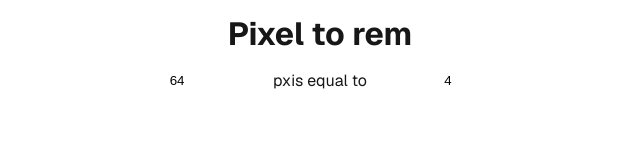
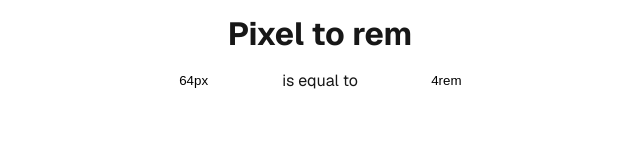
Before and after one commit to jordan-mace/au, a Next.js app: page /projects/px-to-rem in a window 1280 px wide. Shown: the part 156-300 px from the top of the page, without its empty margins (320-960 px from the left). Built offline with nearby package versions, Linux system fonts and the light colour scheme.

Commit message:
Fix px-to-rem cursor

```diff
--- /dev/null
+++ b/src/app/projects/px-to-rem/ControlledInput.tsx
@@ -0,0 +1,21 @@
+import React, { useEffect, useRef, useState } from 'react';
+
+type InputProps = React.ComponentProps<'input'>;
+const ControlledInput: React.FC<InputProps> = (props) => {
+   const { value, onChange, ...rest } = props;
+   const [cursor, setCursor] = useState<number | null>(null);
+   const ref = useRef<HTMLInputElement>(null);
+
+   useEffect(() => {
+      ref.current?.setSelectionRange(cursor, cursor);
+   }, [ref, cursor, value]);
+
+   const handleChange = (e: React.ChangeEvent<HTMLInputElement>) => {
+      setCursor(e.target.selectionStart);
+      onChange?.(e);
+   };
+
+   return <input ref={ref} value={value} onChange={handleChange} {...rest} />;
+};
+
+export default ControlledInput;
--- a/src/app/projects/px-to-rem/page.tsx
+++ b/src/app/projects/px-to-rem/page.tsx
@@ -1,7 +1,8 @@
 'use client'
-import { useState } from 'react'
+import { useEffect, useState } from 'react'
 import styled from 'styled-components'
 import styles from './page.module.css'
+import ControlledInput from './ControlledInput'
 
 const Inline = styled.div`
     display: flex;
@@ -14,7 +15,7 @@ const Inline = styled.div`
 }
 `
 
-const StyledInput = styled.input`
+const StyledInput = styled(ControlledInput)`
     text-decoration: none;
     text-align: center;
     border: none;
@@ -30,14 +31,24 @@ const CenteredH1 = styled.h1`
     padding-bottom: 1rem;
 `
 export default function Page() {
-    const [pixels, setPixels] = useState(64)
+    const [pixels, setPixels] = useState(64);
+    const [rem, setRem] = useState(4);
+
+    useEffect(() => {
+        setRem(pixels / 16)
+    }, [pixels])
+
+    useEffect(() => {
+        setPixels(rem * 16)
+    }, [rem])
+
     return (
         <div className={styles.project}>
             <CenteredH1>Pixel to rem</CenteredH1>
             <Inline>
-                <StyledInput type="number" value={pixels} onChange={e => setPixels(parseInt(e.target.value))} />px
+                <StyledInput value={pixels + "px"} onChange={e => setPixels(parseInt(e.target.value))} />
                 <p>is equal to </p>
-                <StyledInput type="number" value={pixels / 16} onChange={e => setPixels(parseFloat(e.target.value) * 16)} />
+                <StyledInput value={rem + "rem"} onChange={e => setRem(parseFloat(e.target.value))} />
             </Inline>
         </div>
     )
```
